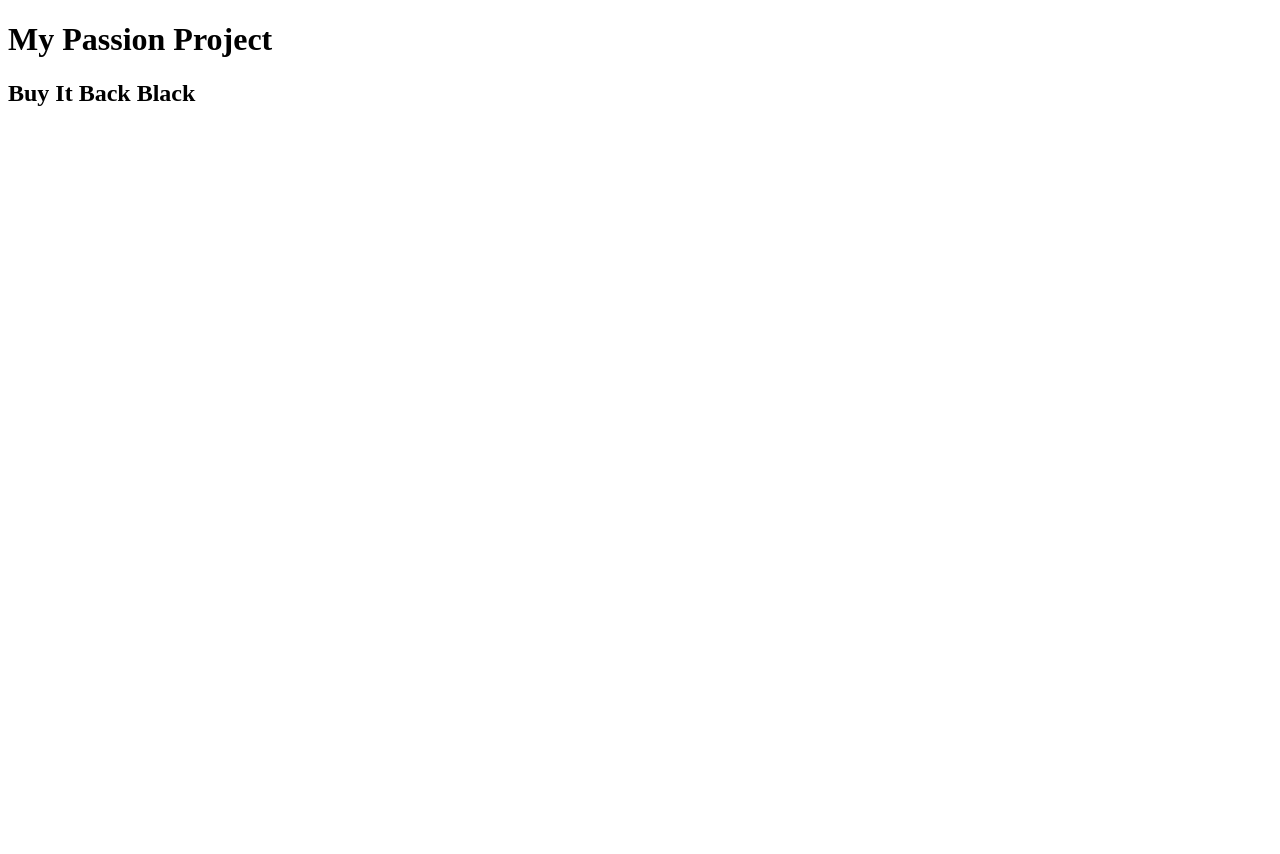
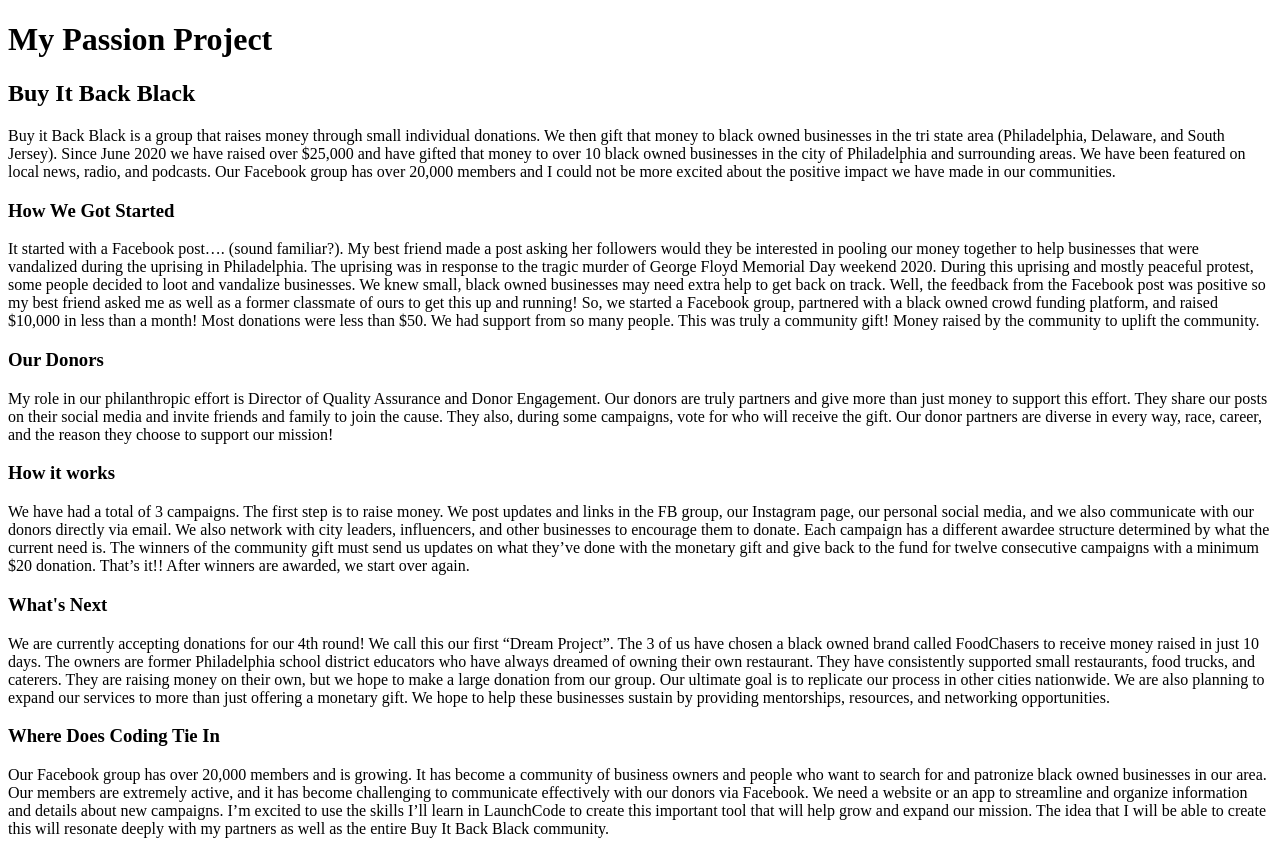
Before and after one commit to PHL-LC101-June-21/assignment-4-html-me-something-teresabanks, a website: page index.html in a window 1280 px wide. Before the commit the page ends 800 px from the top, so only its background shows below. Drawn offline with Linux system fonts and the light colour scheme.

Commit message:
Entered Content

```diff
--- a/index.html
+++ b/index.html
@@ -6,8 +6,23 @@
    <body>
     <header>
       <h1>My Passion Project</h1>
-      <h2>Buy It Back Black</h2>
+    </header>
+    <main>
+      <article>
+         <h2>Buy It Back Black</h2>
+         <p>Buy it Back Black is a group that raises money through small individual donations. We then gift that money to black owned businesses in the tri state area (Philadelphia, Delaware, and South Jersey). Since June 2020 we have raised over $25,000 and have gifted that money to over 10 black owned businesses in the city of Philadelphia and surrounding areas. We have been featured on local news, radio, and podcasts. Our Facebook group has over 20,000 members and I could not be more excited about the positive impact we have made in our communities.</p>
+         <h3>How We Got Started</h3>
+         <p>It started with a Facebook post…. (sound familiar?). My best friend made a post asking her followers would they be interested in pooling our money together to help businesses that were vandalized during the uprising in Philadelphia. The uprising was in response to the tragic murder of George Floyd Memorial Day weekend 2020. During this uprising and mostly peaceful protest, some people decided to loot and vandalize businesses. We knew small, black owned businesses may need extra help to get back on track. Well, the feedback from the Facebook post was positive so my best friend asked me as well as a former classmate of ours to get this up and running! So, we started a Facebook group, partnered with a black owned crowd funding platform, and raised $10,000 in less than a month! Most donations were less than $50. We had support from so many people. This was truly a community gift! Money raised by the community to uplift the community. </p>
+         <h3>Our Donors</h3>
+         <p>My role in our philanthropic effort is Director of Quality Assurance and Donor Engagement. Our donors are truly partners and give more than just money to support this effort. They share our posts on their social media and invite friends and family to join the cause. They also, during some campaigns, vote for who will receive the gift. Our donor partners are diverse in every way, race, career, and the reason they choose to support our mission! </p>
+         <h3>How it works</h3>
+         <p>We have had a total of 3 campaigns. The first step is to raise money. We post updates and links in the FB group, our Instagram page, our personal social media, and we also communicate with our donors directly via email. We also network with city leaders, influencers, and other businesses to encourage them to donate. Each campaign has a different awardee structure determined by what the current need is. The winners of the community gift must send us updates on what they’ve done with the monetary gift and give back to the fund for twelve consecutive campaigns with a minimum $20 donation. That’s it!! After winners are awarded, we start over again. </p>
+         <h3>What's Next</h3>
+         <p>We are currently accepting donations for our 4th round! We call this our first “Dream Project”. The 3 of us have chosen a black owned brand called FoodChasers to receive money raised in just 10 days. The owners are former Philadelphia school district educators who have always dreamed of owning their own restaurant. They have consistently supported small restaurants, food trucks, and caterers. They are raising money on their own, but we hope to make a large donation from our group. Our ultimate goal is to replicate our process in other cities nationwide. We are also planning to expand our services to more than just offering a monetary gift. We hope to help these businesses sustain by providing mentorships, resources, and networking opportunities. </p>
+         <h3>Where Does Coding Tie In</h3>
+         <p>Our Facebook group has over 20,000 members and is growing. It has become a community of business owners and people who want to search for and patronize black owned businesses in our area. Our members are extremely active, and it has become challenging to communicate effectively with our donors via Facebook. We need a website or an app to streamline and organize information and details about new campaigns. I’m excited to use the skills I’ll learn in LaunchCode to create this important tool that will help grow and expand our mission. The idea that I will be able to create this will resonate deeply with my partners as well as the entire Buy It Back Black community. </p>
+      </article>
+    </main>
 
-    </header>
    </body>
 </html>
```
